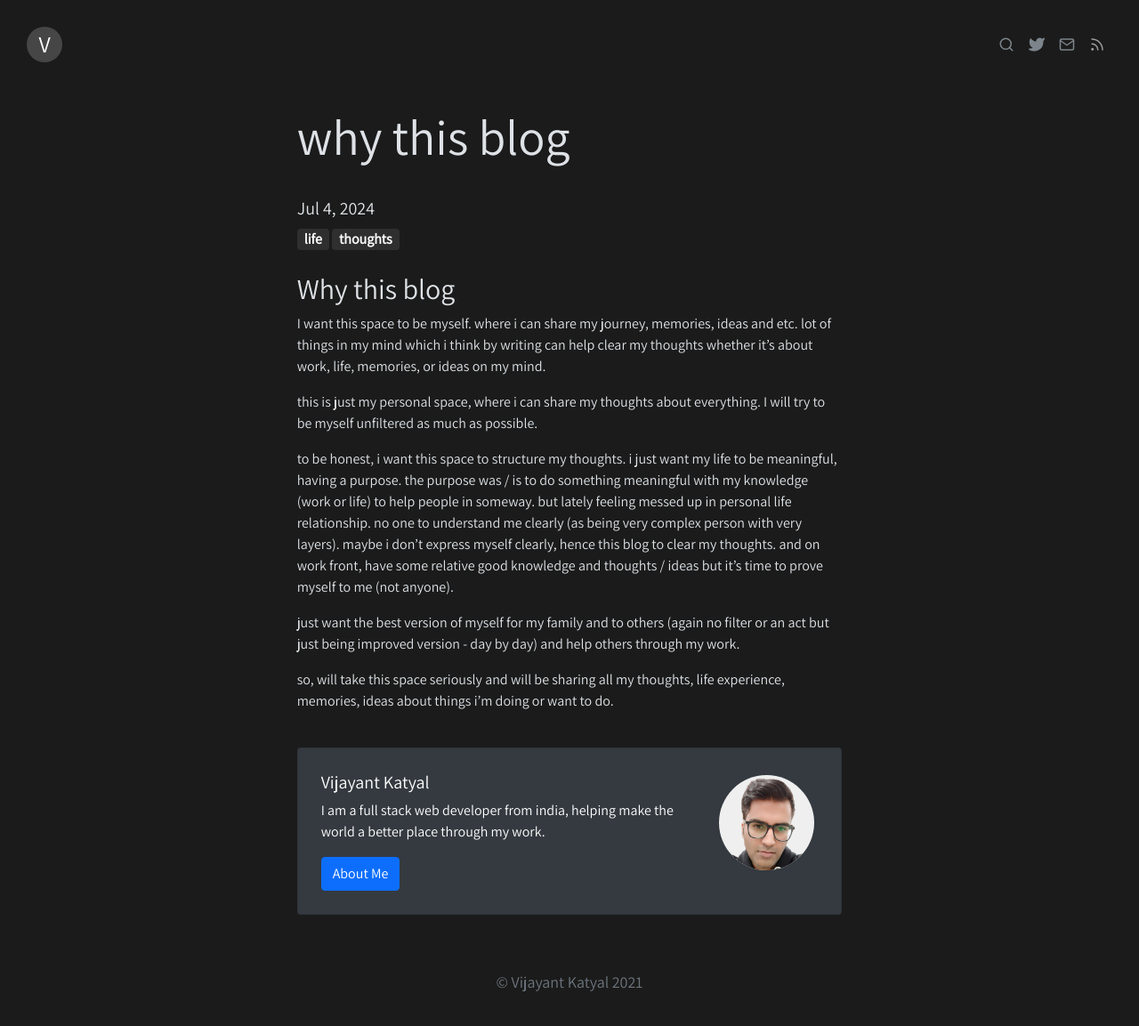
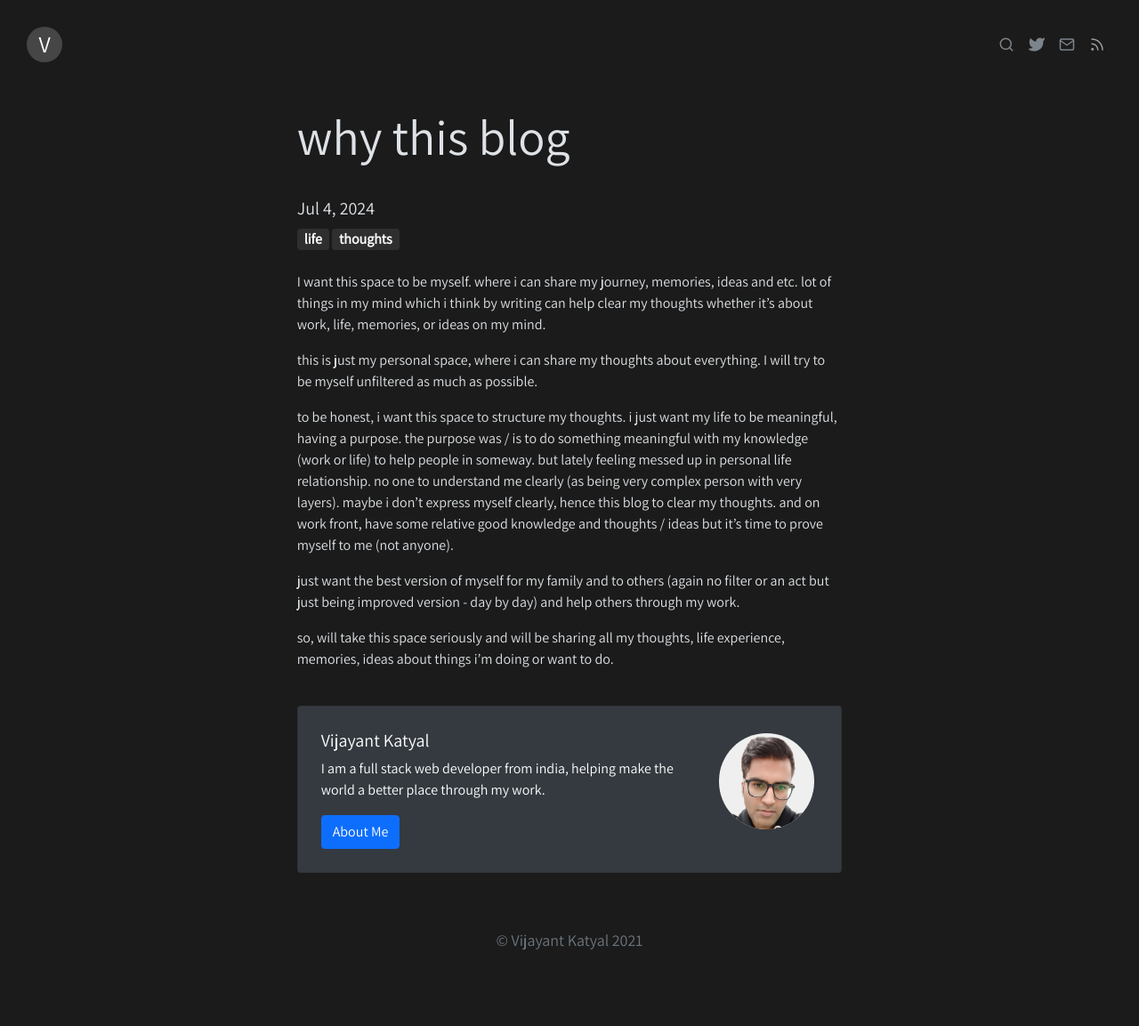
Before and after one commit to vijayantkatyal/vijayantkatyal.github.io, a Jekyll site: the page built from _posts/2024-07-04-why-this-blog.md, in a window 1280 px wide and 1155 px high. Shown: the whole window at 89% size. Built offline with Jekyll 4.4.1, drawn with Linux system fonts in a browser that asks for light colours.

Commit message:
[Fixed] bundle issue

```diff
--- a/Gemfile
+++ b/Gemfile
@@ -47,3 +47,4 @@ gem "tzinfo-data", platforms: [:mingw, :mswin, :x64_mingw, :jruby]
 
 # Performance-booster for watching directories on Windows
 gem "wdm", "~> 0.1.0" if Gem.win_platform?
+gem "webrick", "~> 1.8"
--- a/_posts/2024-07-04-why-this-blog.md
+++ b/_posts/2024-07-04-why-this-blog.md
@@ -6,8 +6,6 @@ summary:    personal space for sharing my thoguths
 categories: life thoughts
 comments : false
 ---
-
-## Why this blog
 
 I want this space to be myself. where i can share my journey, memories, ideas and etc. lot of things in my mind which i think by writing can help clear my thoughts whether it's about work, life, memories, or ideas on my mind.
 
```
